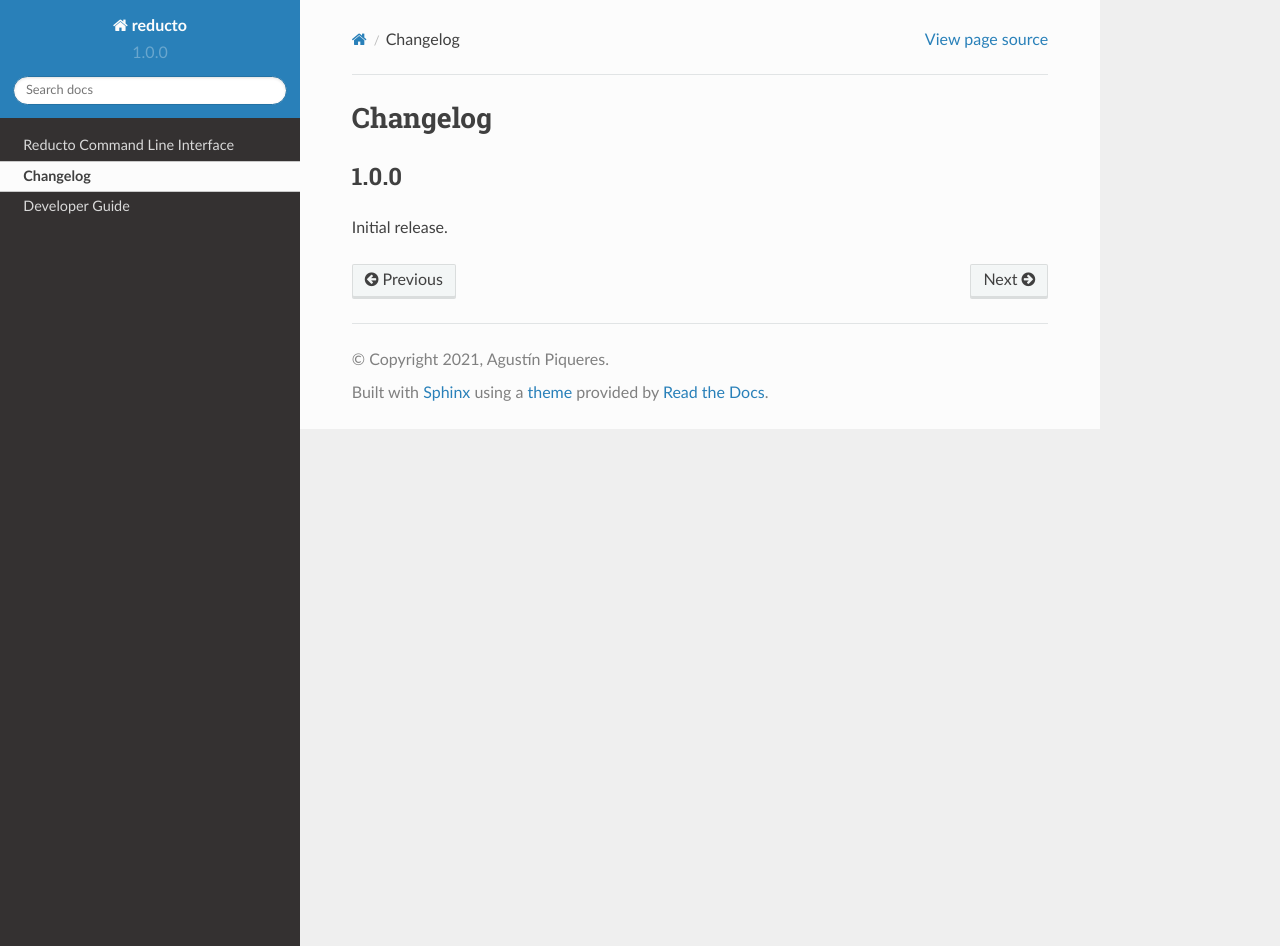
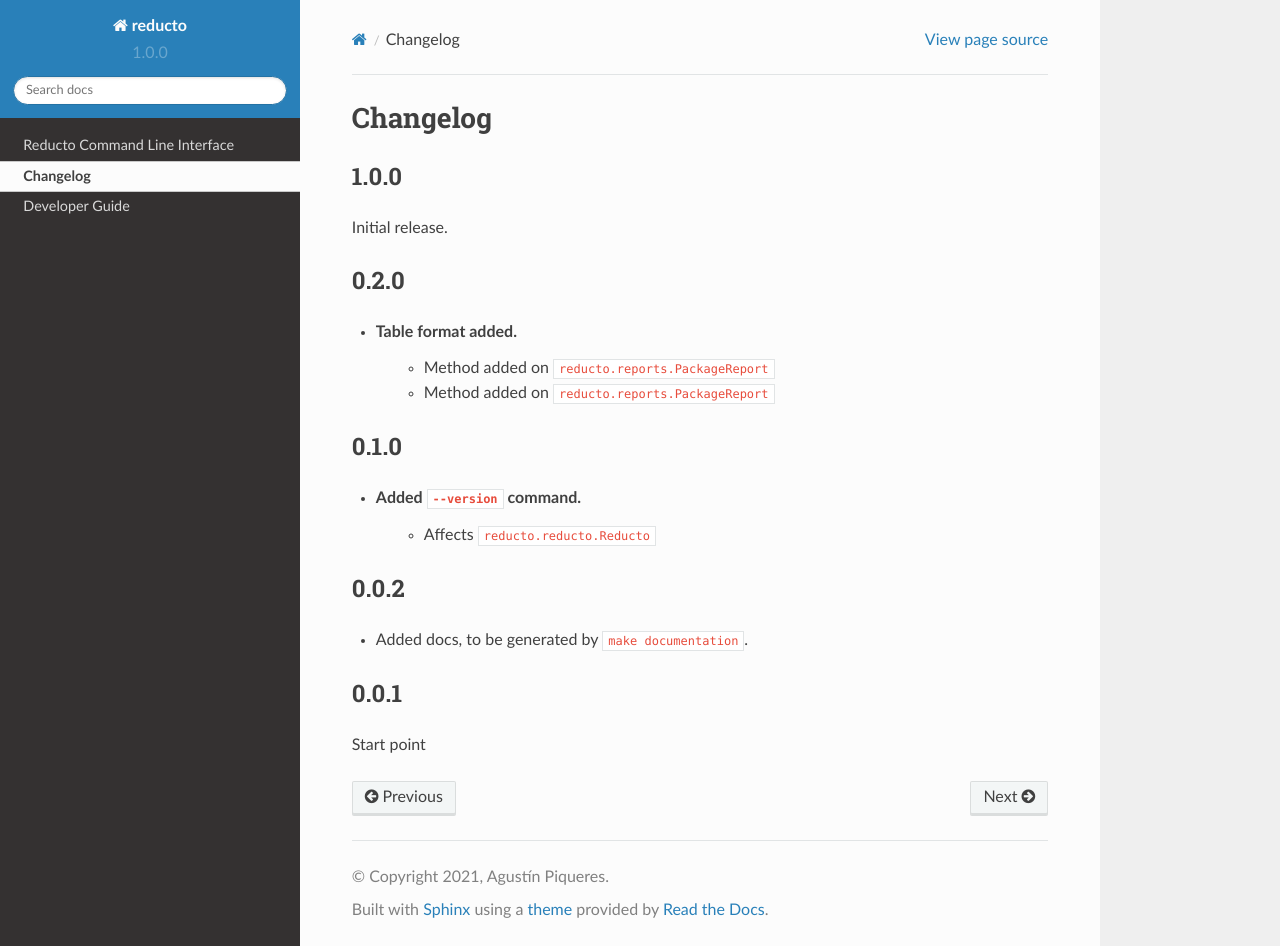
Before and after one commit to plaguss/reducto, a Sphinx documentation site: the page built from docs/changelog.rst, in a window 1280 px wide and 946 px high. Built offline with Sphinx 7.4.7 and the Read the Docs theme 2.0.0, drawn with Linux system fonts in a browser that asks for light colours.

Commit message:
doc: add internal tracking of changes

```diff
--- a/docs/changelog.rst
+++ b/docs/changelog.rst
@@ -6,3 +6,26 @@ Changelog
 -----
 
 Initial release.
+
+0.2.0
+-----
+
+- Table format added.
+     - Method added on ``reducto.reports.PackageReport``
+     - Method added on ``reducto.reports.PackageReport``
+
+0.1.0
+-----
+
+- Added ``--version`` command.
+    - Affects ``reducto.reducto.Reducto``
+
+0.0.2
+-----
+
+- Added docs, to be generated by ``make documentation``.
+
+0.0.1
+-----
+
+Start point
```
